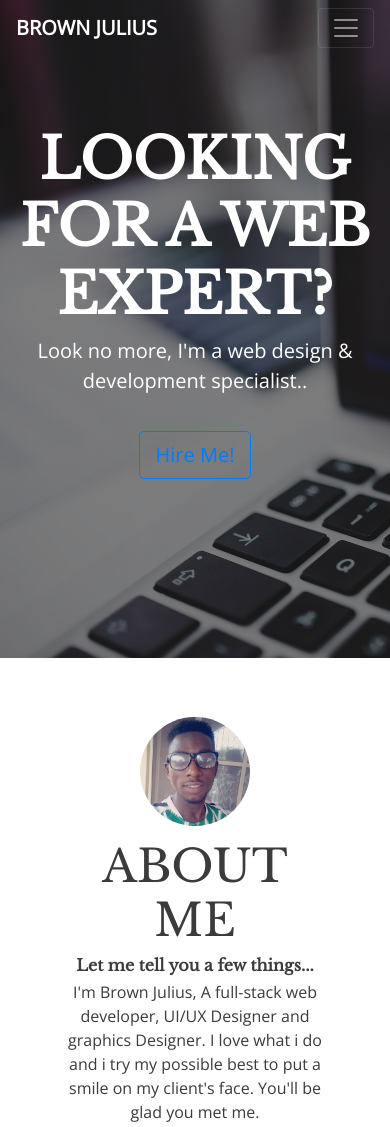
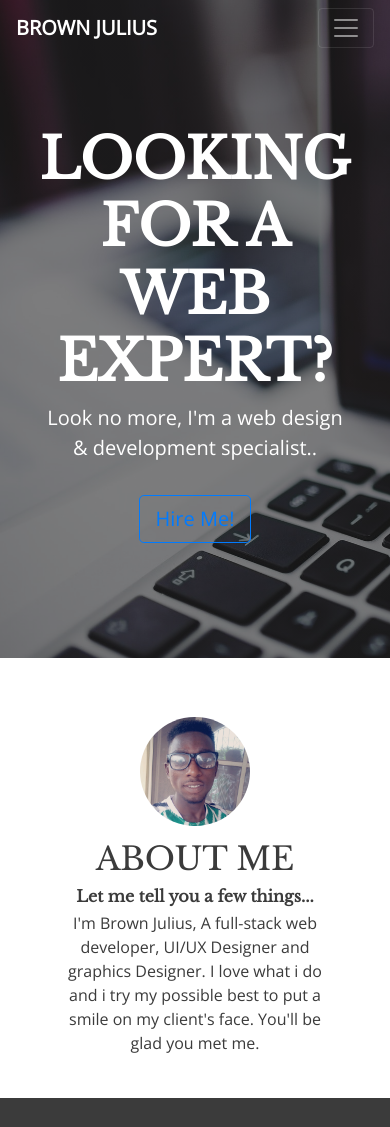
Before and after one commit to dscyabatech/30DayChallenge, a plain HTML site: page portfolio-website-project/index.html in a window 390 px wide. Shown: the top 1127 px of the page. Drawn offline with nearby package versions, Linux system fonts and the light colour scheme.

Commit message:
font size and mobile optimization

```diff
--- a/portfolio-website-project/css/styles.css
+++ b/portfolio-website-project/css/styles.css
@@ -181,6 +181,15 @@ h1, h2, h3, h4, h5, h6 {
 /* RESPONSIVE DESIGN */
 
 @media (max-width: 767px) {
+  .section-title{
+    font-size: 2rem;
+  }
+
+  .hero-text{
+    width: 80%;
+    margin: auto;
+  }
+
   .navbar {
     margin-bottom: 18%;
   }
@@ -204,4 +213,3 @@ h1, h2, h3, h4, h5, h6 {
     margin: 5%;
   }
 }
-}
--- a/portfolio-website-project/index.html
+++ b/portfolio-website-project/index.html
@@ -3,6 +3,7 @@
 
 <head>
   <meta charset="utf-8">
+  <meta name="viewport" content="width=device-width, initial-scale=1.0">
   <title>BROWN JULIUS</title>
   <link href="https://fonts.googleapis.com/css?family=Libre+Baskerville|Open+Sans" rel="stylesheet">
 
@@ -48,10 +49,12 @@
             </ul>
           </div>
         </nav>
+        <div class="hero-text">
+          <h1 class="display-4">LOOKING FOR A WEB EXPERT?</h1>
+          <p class="lead">Look no more, I'm a web design & development specialist..</p>
+          <a class="btn btn-outline-primary btn-lg cta-button" href="#contact" role="button">Hire Me!</a>
+        </div>
 
-        <h1 class="display-4">LOOKING FOR A WEB EXPERT?</h1>
-        <p class="lead">Look no more, I'm a web design & development specialist..</p>
-        <a class="btn btn-outline-primary btn-lg cta-button" href="#contact" role="button">Hire Me!</a>
       </div>
     </div>
 
```
